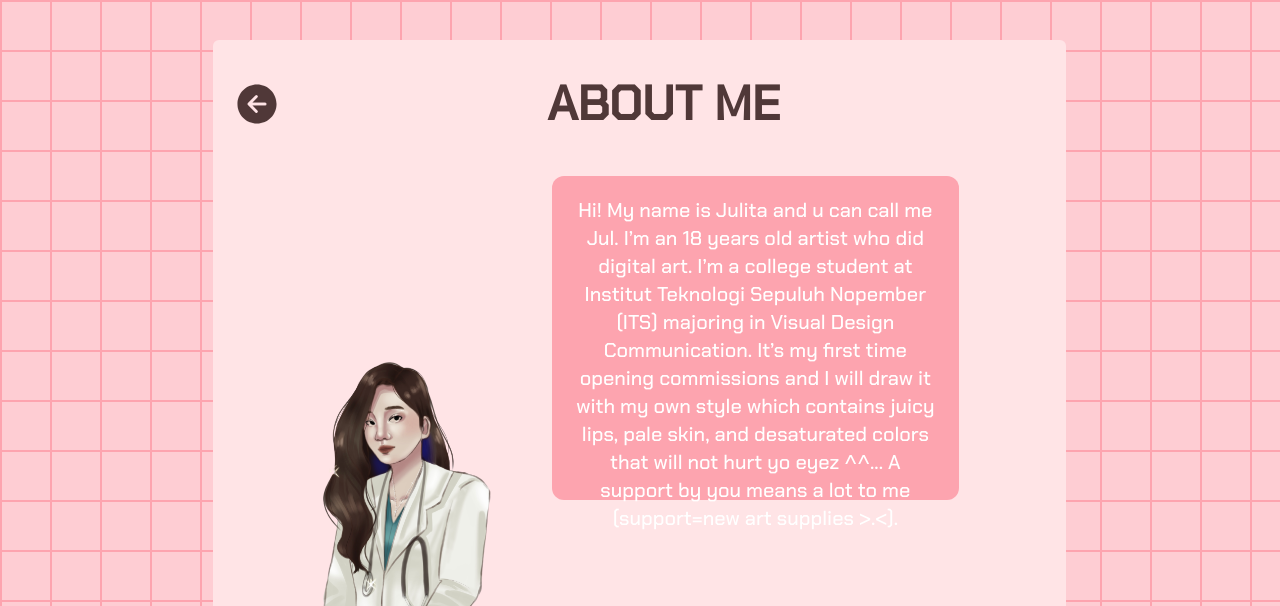
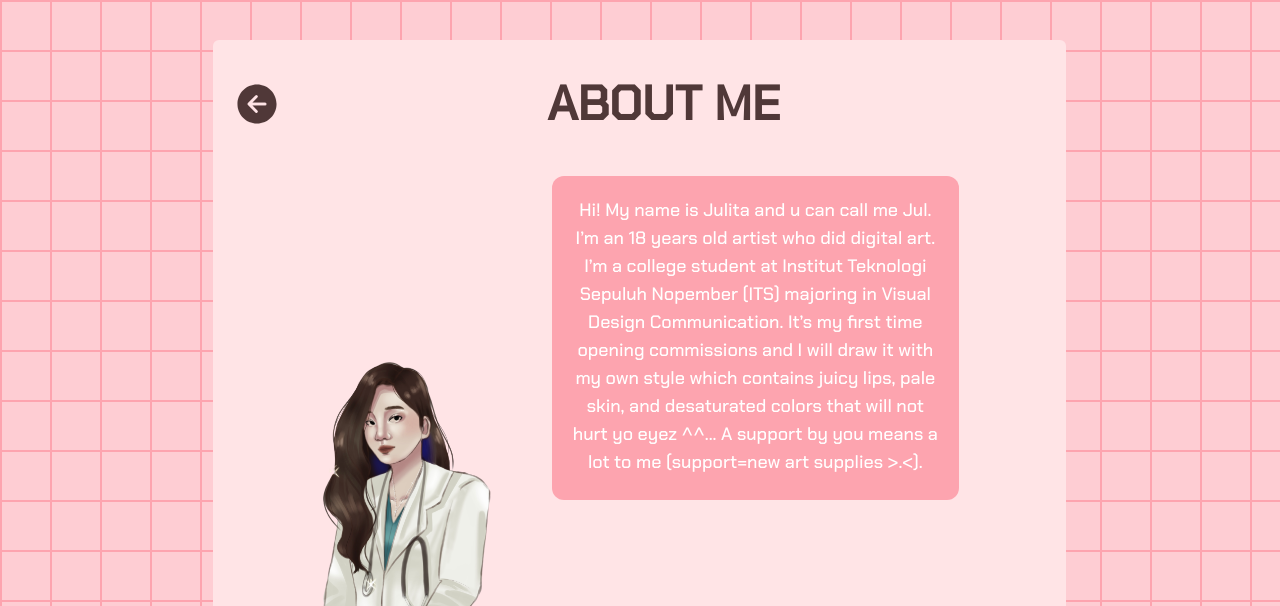
Before and after one commit to Winzliu/Portfolio-Julita, a website: page AboutMe/index.html in a window 1280 px wide. Shown: the top 606 px of the page. Drawn offline with nearby package versions, Linux system fonts and the light colour scheme.

```diff
--- a/AboutMe/index.html
+++ b/AboutMe/index.html
@@ -74,7 +74,7 @@
           />
         </div>
         <div
-          class="bg-rose-300 md:w-3/5 w-full h-3/4 rounded-xl p-5 text-sm md:text-xl text-center"
+          class="bg-rose-300 md:w-3/5 w-full h-3/4 rounded-xl p-5 text-sm lg:text-md xl:text-lg 2xl:text-xl text-center"
           style="font-family: 'Chakra Petch', sans-serif; color: white"
           data-aos="flip-up"
           data-aos-duration="2000"
```
Also changed, not shown: css/style.css.
